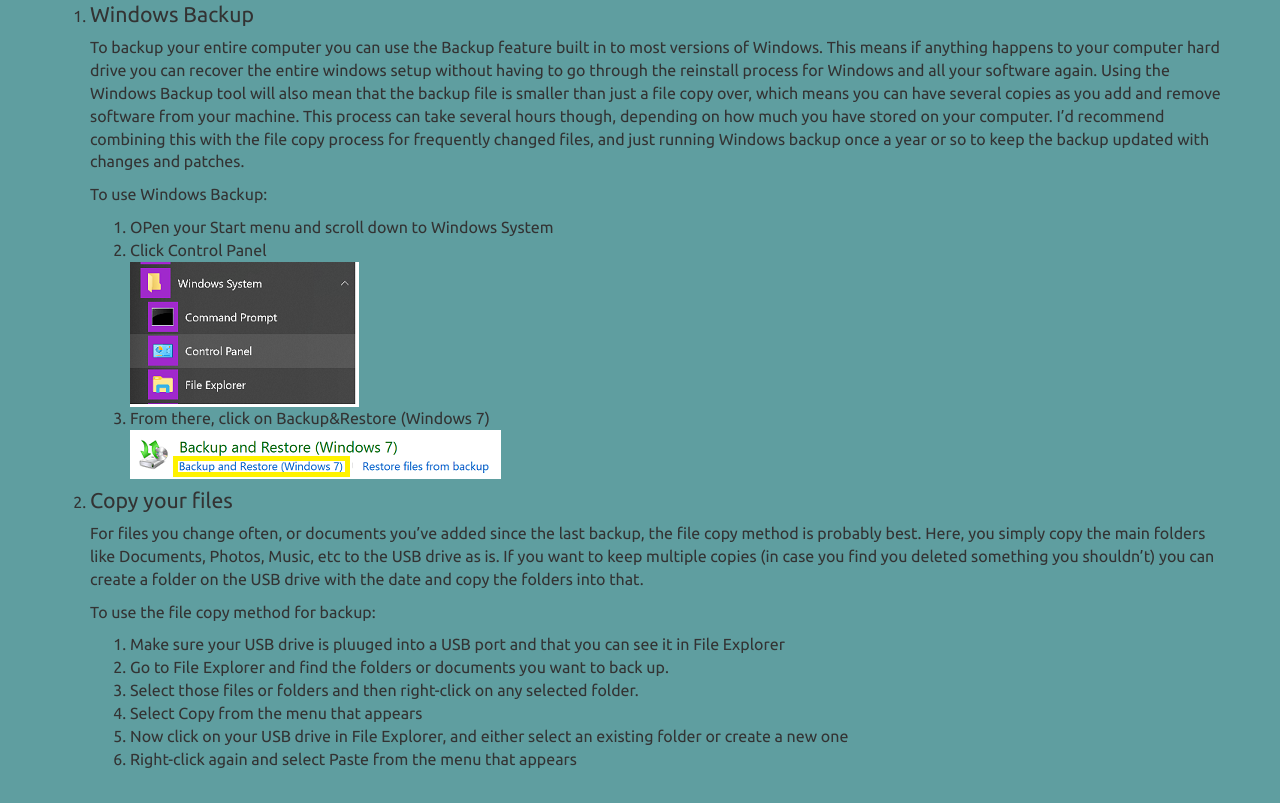
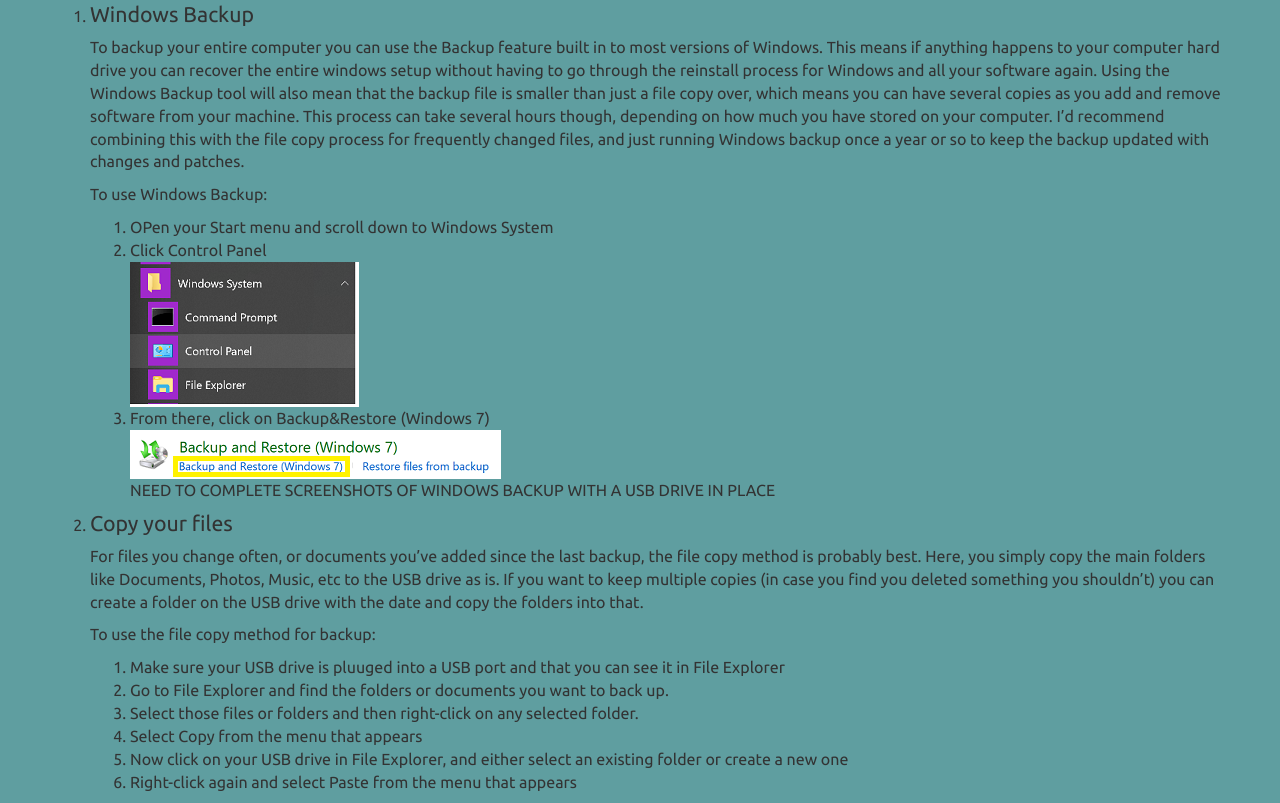
Before and after one commit to Firefly68/Project, a plain HTML site: page backups.html in a window 1280 px wide. Shown: the part 764-1567 px from the top of the page. Before the commit the page ends 1545 px from the top, so only its background shows below. Drawn offline with nearby package versions, Linux system fonts and the light colour scheme.

Commit message:
Minor content changes

```diff
--- a/backups.html
+++ b/backups.html
@@ -88,6 +88,7 @@
                 <br />
                 <img src="images/backup_restore.png" alt="Backup and Restore (Windows 7)">
             </li>
+            NEED TO COMPLETE SCREENSHOTS OF WINDOWS BACKUP WITH A USB DRIVE IN PLACE
 
         </ol>
         <li>
```
